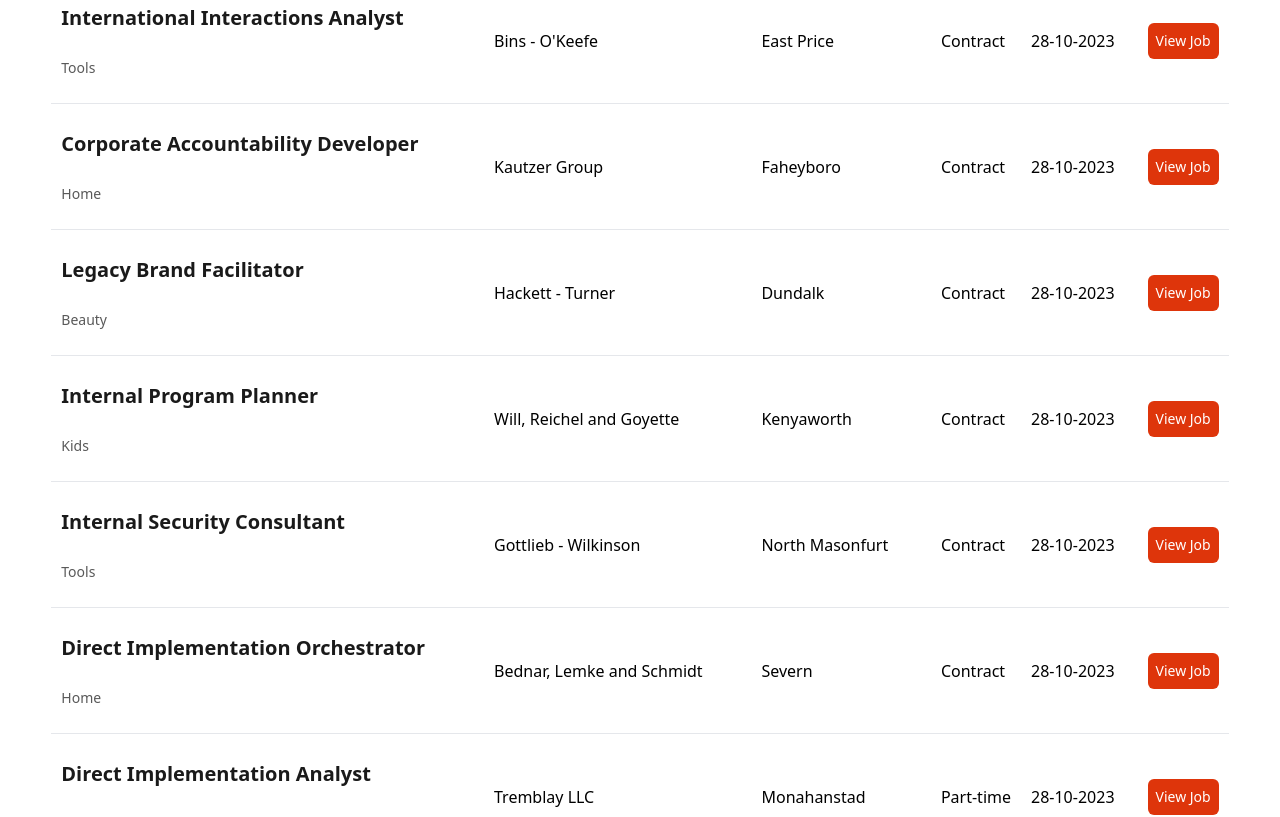
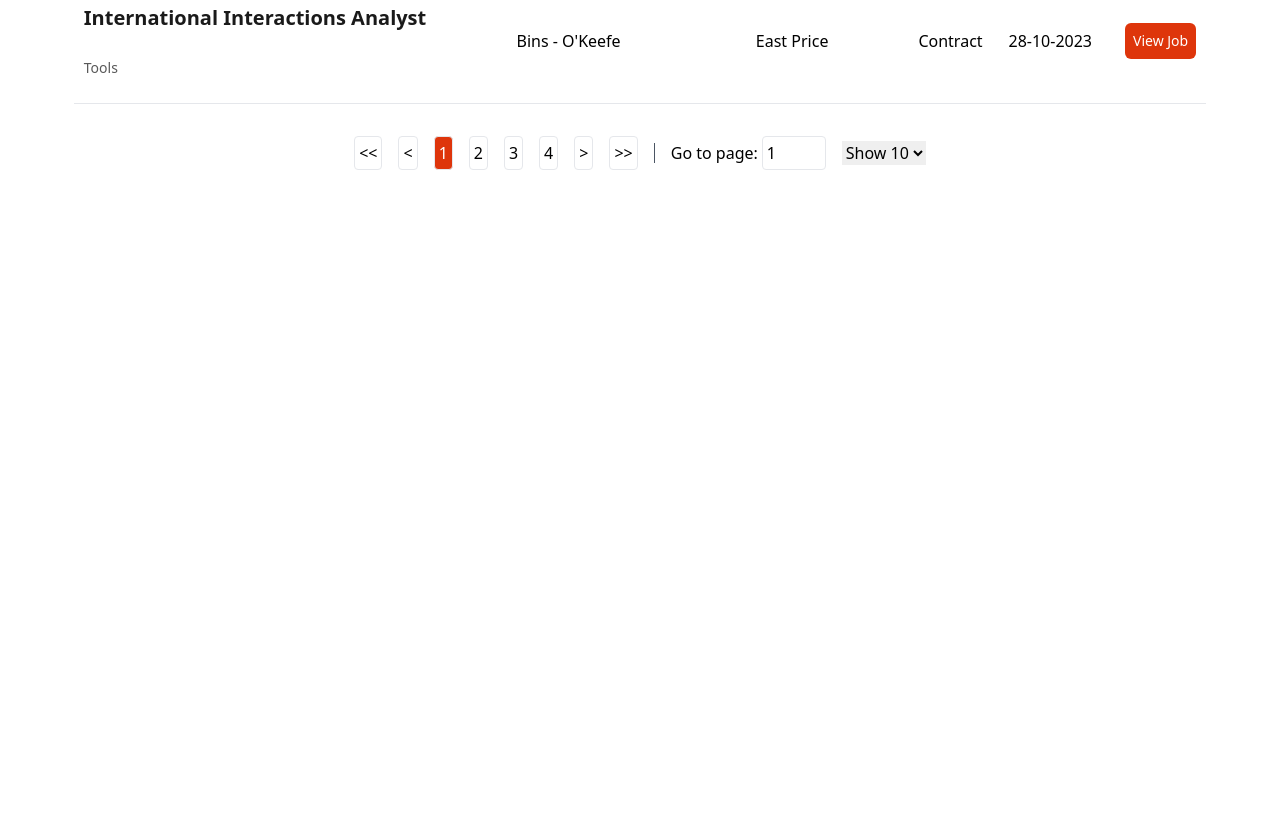
Before and after one commit to Armadillidiid/tanstack-table-v8-demo, a React (Vite) app: page / in a window 1280 px wide. Shown: the part 1240-2057 px from the top of the page. After the commit the page ends 1442 px from the top, so only its background shows below. Built offline with nearby package versions, Linux system fonts and the light colour scheme.

Commit message:
feat: add pagination

```diff
--- /dev/null
+++ b/src/components/Table/Pagination/PaginateButton.tsx
@@ -0,0 +1,70 @@
+import { Table } from "@tanstack/react-table";
+
+type PaginateButtonProps<T> = {
+  table: Table<T>;
+} & (
+  | {
+      direction: "current";
+      page: number;
+    }
+  | {
+      direction: "next" | "previous" | "first" | "last";
+    }
+);
+
+const PaginateButton = <T,>(props: PaginateButtonProps<T>) => {
+  if (
+    props.direction === "next" ||
+    props.direction === "previous" ||
+    props.direction === "first" ||
+    props.direction === "last"
+  ) {
+    return (
+      <button
+        className="border rounded p-1"
+        onClick={
+          props.direction === "next"
+            ? () => props.table.nextPage()
+            : props.direction === "previous"
+            ? () => props.table.previousPage()
+            : props.direction === "first"
+            ? () => props.table.setPageIndex(0)
+            : () => props.table.setPageIndex(props.table.getPageCount() - 1)
+        }
+        disabled={
+          (props.direction === "next" && !props.table.getCanNextPage()) ||
+          (props.direction === "previous" &&
+            !props.table.getCanPreviousPage()) ||
+          (props.direction === "first" &&
+            props.table.getState().pagination.pageIndex === 0) ||
+          (props.direction === "last" &&
+            props.table.getState().pagination.pageIndex ===
+              props.table.getPageCount() - 1)
+        }
+      >
+        {props.direction === "next"
+          ? ">"
+          : props.direction === "previous"
+          ? "<"
+          : props.direction === "first"
+          ? "<<"
+          : ">>"}
+      </button>
+    );
+  } else if (props.direction === "current") {
+    return (
+      <button
+        className={`${
+          props.table.getState().pagination.pageIndex === props.page
+            ? "bg-primary text-white"
+            : ""
+        } border rounded p-1`}
+        onClick={() => props.table.setPageIndex(props.page)}
+      >
+        {props.page + 1}
+      </button>
+    );
+  }
+};
+
+export default PaginateButton;
--- /dev/null
+++ b/src/components/Table/Pagination/PaginateGoto.tsx
@@ -0,0 +1,39 @@
+import { Table } from "@tanstack/react-table";
+
+type PaginateGotoProps<T> = {
+  table: Table<T>;
+  options: number[];
+};
+
+const PaginateGoto = <T,>({ table, options }: PaginateGotoProps<T>) => {
+  return (
+    <>
+      <span className="flex items-center gap-1">
+        Go to page:
+        <input
+          type="number"
+          defaultValue={table.getState().pagination.pageIndex + 1}
+          onChange={(e) => {
+            const page = e.target.value ? Number(e.target.value) - 1 : 0;
+            table.setPageIndex(page);
+          }}
+          className="border p-1 rounded w-16"
+        />
+      </span>
+      <select
+        value={table.getState().pagination.pageSize}
+        onChange={(e) => {
+          table.setPageSize(Number(e.target.value));
+        }}
+      >
+        {options.map((pageSize) => (
+          <option key={pageSize} value={pageSize}>
+            Show {pageSize}
+          </option>
+        ))}
+      </select>
+    </>
+  );
+};
+
+export default PaginateGoto;
--- /dev/null
+++ b/src/components/Table/Pagination/index.tsx
@@ -0,0 +1,52 @@
+import PaginateButton from "./PaginateButton";
+import PaginateGoto from "./PaginateGoto";
+import { Table } from "@tanstack/react-table";
+
+type PaginationProps<T> = {
+  table: Table<T>;
+  pageOptions: number[];
+  pageRange: number;
+  children?: React.ReactNode;
+};
+
+const Pagination = <T,>({
+  table,
+  pageOptions,
+  pageRange,
+  children,
+}: PaginationProps<T>) => {
+  return (
+    <>
+      <PaginateButton table={table} direction="first" />
+      <PaginateButton table={table} direction="previous" />
+
+      {pageOptions
+        .slice(
+          Math.max(0, table.getState().pagination.pageIndex - pageRange),
+          table.getState().pagination.pageIndex + pageRange + 1,
+        )
+        .map((pageIndex) => (
+          <PaginateButton
+            key={pageIndex}
+            table={table}
+            direction="current"
+            page={pageIndex}
+          />
+        ))}
+
+      <PaginateButton table={table} direction="next" />
+      <PaginateButton table={table} direction="last" />
+
+      {children && (
+        <>
+          <div className="w-[1px] bg-gray-600 h-5 self-center" />
+          {children}
+        </>
+      )}
+    </>
+  );
+};
+
+Pagination.Goto = PaginateGoto;
+
+export default Pagination;
--- a/src/components/Table/index.tsx
+++ b/src/components/Table/index.tsx
@@ -2,9 +2,11 @@ import {
   ColumnDef,
   flexRender,
   getCoreRowModel,
+  getPaginationRowModel,
   useReactTable,
 } from "@tanstack/react-table";
-import styles from "./index.module.css"
+import styles from "./index.module.css";
+import Pagination from "./Pagination";
 
 type TableProps<TData> = {
   // eslint-disable-next-line @typescript-eslint/no-explicit-any
@@ -17,19 +19,17 @@ export const Table = <TData,>({ columns, data }: TableProps<TData>) => {
     data,
     columns,
     getCoreRowModel: getCoreRowModel(),
+    getPaginationRowModel: getPaginationRowModel(),
   });
 
   return (
-    <>
+    <div className="flex flex-col gap-8">
       <table className={styles.table}>
         <thead>
           {table.getHeaderGroups().map((headerGroup) => (
             <tr key={headerGroup.id}>
               {headerGroup.headers.map((header) => (
-                <th
-                  key={header.id}
-                  className={styles.tableHead}
-                >
+                <th key={header.id} className={styles.tableHead}>
                   {header.isPlaceholder
                     ? null
                     : flexRender(
@@ -45,10 +45,7 @@ export const Table = <TData,>({ columns, data }: TableProps<TData>) => {
           {table.getRowModel().rows.map((row) => (
             <tr key={row.id}>
               {row.getVisibleCells().map((cell) => (
-                <td
-                  key={cell.id}
-                  className={styles.tableBody}
-                >
+                <td key={cell.id} className={styles.tableBody}>
                   {flexRender(cell.column.columnDef.cell, cell.getContext())}
                 </td>
               ))}
@@ -56,6 +53,17 @@ export const Table = <TData,>({ columns, data }: TableProps<TData>) => {
           ))}
         </tbody>
       </table>
-    </>
+
+      {/* PAGINATION */}
+      <div className="flex w-full justify-center items-center gap-4 max-w-7xl mx-auto">
+        <Pagination
+          table={table}
+          pageRange={3}
+          pageOptions={table.getPageOptions()}
+        >
+          <Pagination.Goto table={table} options={[10, 20, 30, 40, 50]} />
+        </Pagination>
+      </div>
+    </div>
   );
 };
```
